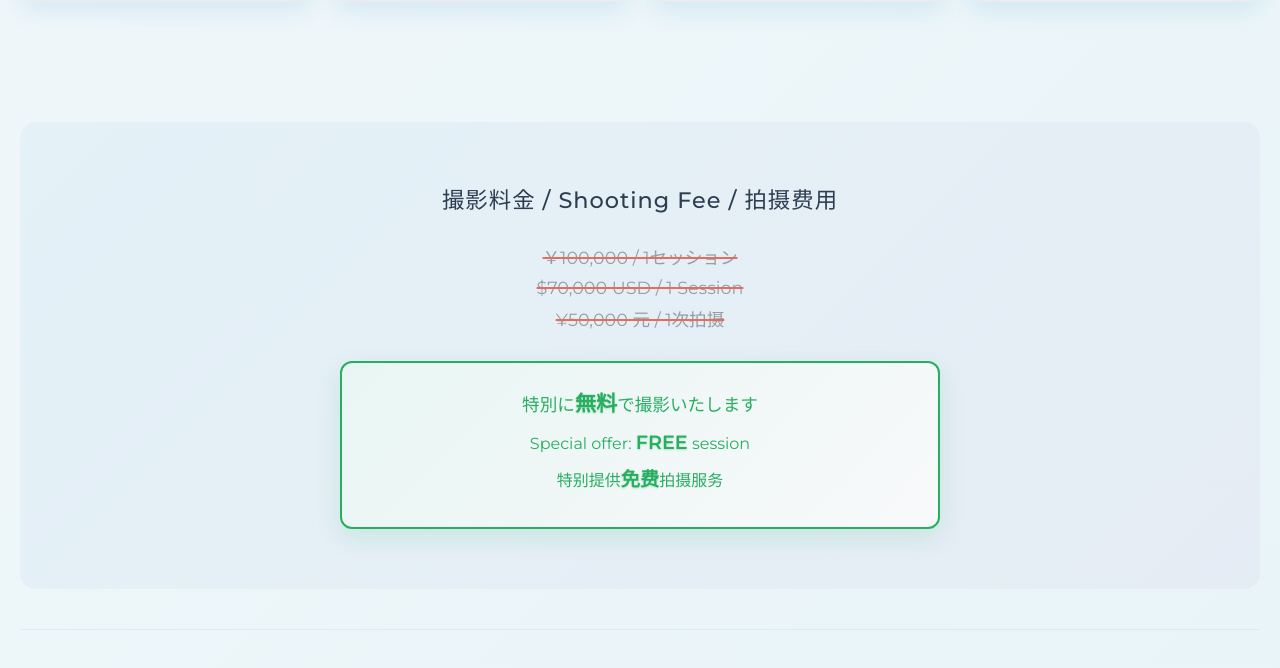
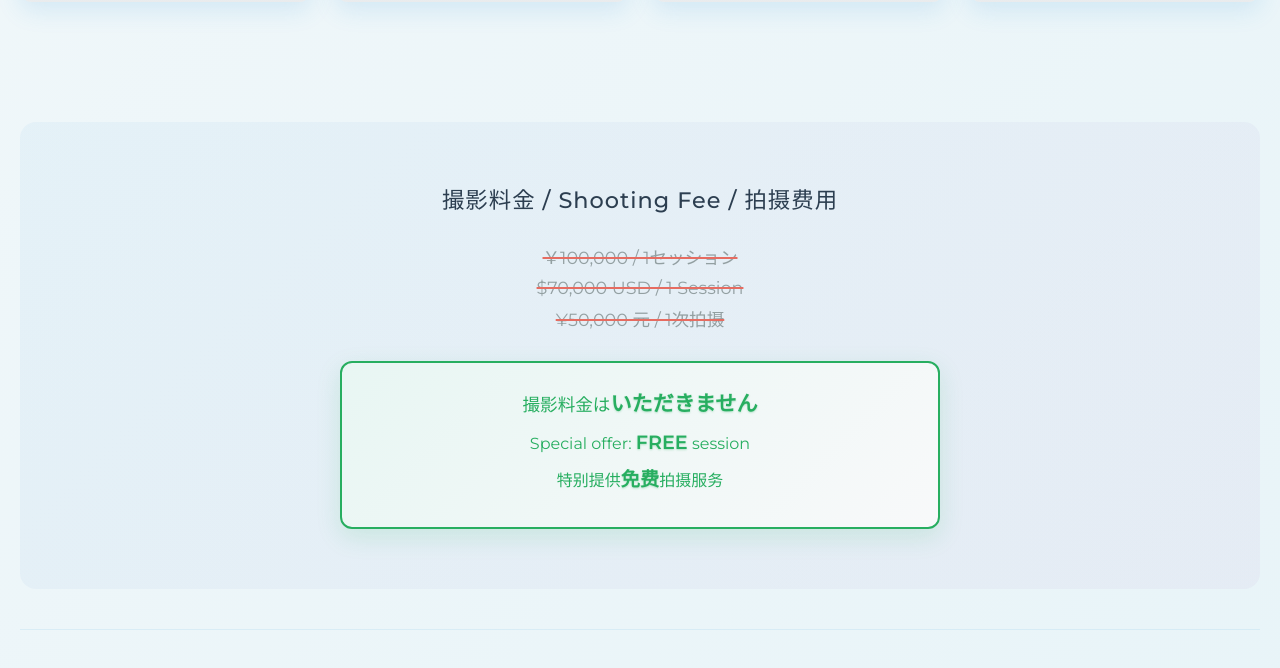
Before and after one commit to nobi-ops/invitation, a plain HTML site: page index.html in a window 1280 px wide. Shown: the part 2563-3231 px from the top of the page. Drawn offline with nearby package versions, Linux system fonts and the light colour scheme; a web font is replaced by a local one.

Commit message:
Update Japanese pricing text

```diff
--- a/index.html
+++ b/index.html
@@ -82,7 +82,7 @@
                     <span class="price-item">¥50,000 元 / 1次拍摄</span>
                 </div>
                 <div class="special-offer">
-                    <p class="special-text-jp">特別に<strong>無料</strong>で撮影いたします</p>
+                    <p class="special-text-jp">撮影料金は<strong>いただきません</strong></p>
                     <p class="special-text-en">Special offer: <strong>FREE</strong> session</p>
                     <p class="special-text-cn">特别提供<strong>免费</strong>拍摄服务</p>
                 </div>
```
